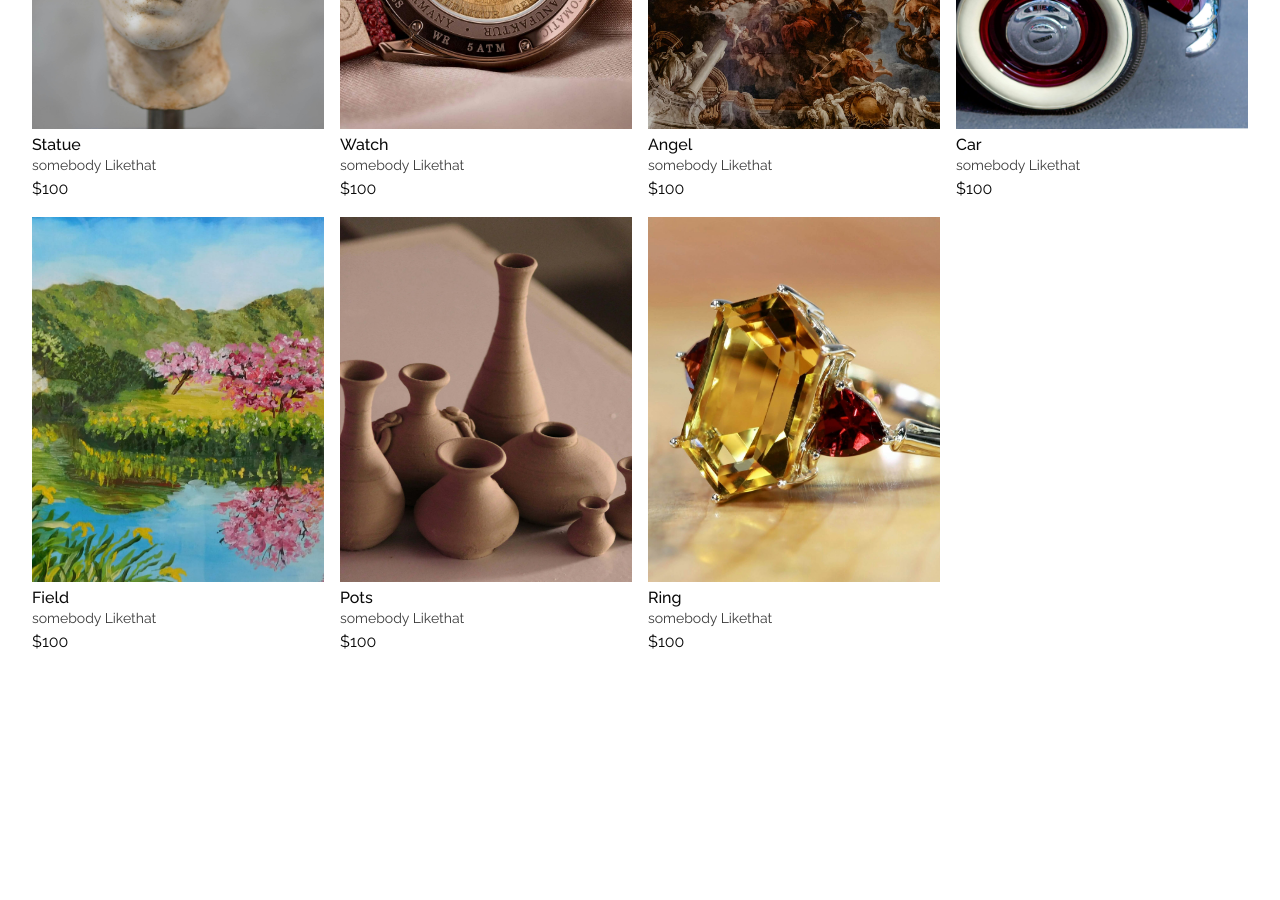
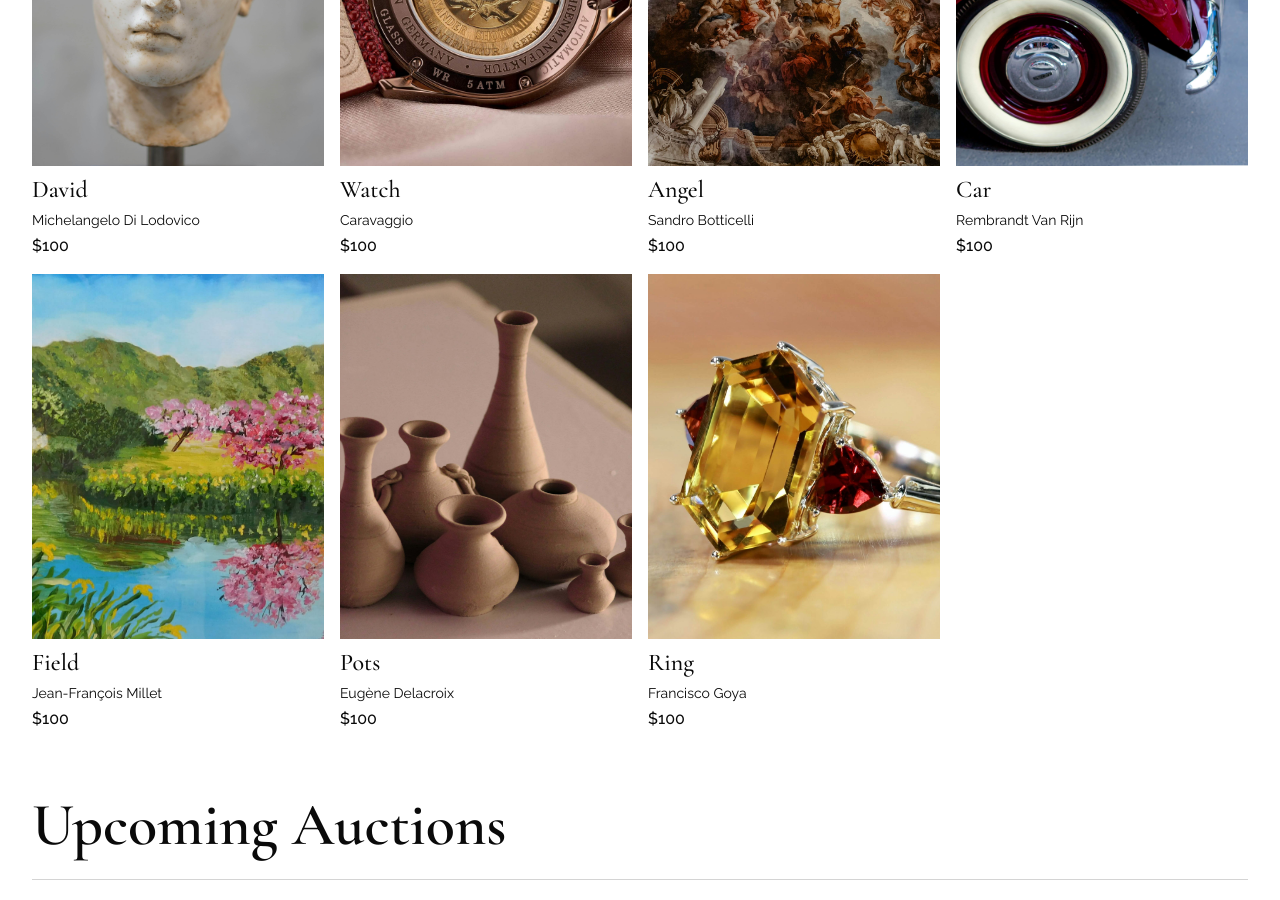
Before and after one commit to samuelkime267/luxora_auctions, a Next.js app: page / in a window 1280 px wide. Shown: the part 1260-2160 px from the top of the page. Before the commit the page ends 1946 px from the top, so only its background shows below. Built offline with nearby package versions, Linux system fonts and the light colour scheme.

Commit message:
finished featured auction section

```diff
--- a/app/page.tsx
+++ b/app/page.tsx
@@ -1,6 +1,7 @@
 import Hero from "@/components/Hero";
 import ProductGrid from "@/features/artworks/components/ProductGrid";
 import { artworks } from "@/data/artworks.data";
+import Titles from "@/components/Titles";
 
 export default function Home() {
   return (
@@ -8,8 +9,12 @@ export default function Home() {
       <Hero />
 
       <section>
-        <h4 className='mb-6'>Featured Artworks</h4>
+        <Titles title="Featured Artworks" />
         <ProductGrid data={artworks} isLoading={false} />
+      </section>
+
+      <section>
+        <Titles title="Upcoming Auctions" />
       </section>
     </main>
   );
--- a/components/Hero.tsx
+++ b/components/Hero.tsx
@@ -16,7 +16,7 @@ export default function Hero() {
         </p>
       </div>
 
-      <Marquee autoFill>
+      <Marquee autoFill className="h-56 md:h-96">
         {images.map((img, i) => (
           <Image
             key={i}
--- /dev/null
+++ b/components/Titles.tsx
@@ -0,0 +1,20 @@
+import React from "react";
+import { cn } from "@/lib/utils";
+
+type titleProps = {
+  title: string;
+  className?: string;
+};
+
+export default function Titles({ className, title }: titleProps) {
+  return (
+    <div
+      className={cn(
+        "mb-4 md:mb-6 border-b border-neutral-300 pb:4 md:pb-6",
+        className
+      )}
+    >
+      <h3>{title}</h3>
+    </div>
+  );
+}
--- a/data/artworks.data.ts
+++ b/data/artworks.data.ts
@@ -13,8 +13,8 @@ import { artworkSchema } from "@/features/artworks/schema/artwork.schema";
 export const artworks: z.infer<typeof artworkSchema>[] = [
   {
     id: "1",
-    title: "Statue",
-    artist: "somebody likethat",
+    title: "David",
+    artist: "Michelangelo di Lodovico",
     artistId: "1",
     images: [statue.src, statue2.src],
     description: "cool statue",
@@ -27,7 +27,7 @@ export const artworks: z.infer<typeof artworkSchema>[] = [
   {
     id: "2",
     title: "Watch",
-    artist: "somebody likethat",
+    artist: "Caravaggio",
     artistId: "1",
     images: [watch.src, watch2.src],
     description: "cool watch",
@@ -40,7 +40,7 @@ export const artworks: z.infer<typeof artworkSchema>[] = [
   {
     id: "3",
     title: "Angel",
-    artist: "somebody likethat",
+    artist: "Sandro Botticelli",
     artistId: "1",
     images: [angel.src],
     description: "cool angel",
@@ -53,7 +53,7 @@ export const artworks: z.infer<typeof artworkSchema>[] = [
   {
     id: "4",
     title: "Car",
-    artist: "somebody likethat",
+    artist: "Rembrandt van Rijn",
     artistId: "1",
     images: [car.src],
     description: "cool car",
@@ -66,7 +66,7 @@ export const artworks: z.infer<typeof artworkSchema>[] = [
   {
     id: "5",
     title: "Field",
-    artist: "somebody likethat",
+    artist: "Jean-François Millet",
     artistId: "1",
     images: [field.src],
     description: "cool field",
@@ -79,7 +79,7 @@ export const artworks: z.infer<typeof artworkSchema>[] = [
   {
     id: "6",
     title: "Pots",
-    artist: "somebody likethat",
+    artist: "Eugène Delacroix",
     artistId: "1",
     images: [pots.src],
     description: "cool pots",
@@ -92,7 +92,7 @@ export const artworks: z.infer<typeof artworkSchema>[] = [
   {
     id: "7",
     title: "Ring",
-    artist: "somebody likethat",
+    artist: "Francisco Goya",
     artistId: "1",
     images: [ring.src],
     description: "cool ring",
--- a/features/artworks/components/ProductGrid.tsx
+++ b/features/artworks/components/ProductGrid.tsx
@@ -13,15 +13,25 @@ export default function ProductGrid({ data, isLoading }: Props) {
 
   return (
     <div className="w-full grid grid-cols-2 md:grid-cols-3 lg:grid-cols-4 gap-2 md:gap-4">
-      {data.map(({ artist, id, images, price, title }, i) => (
-        <div key={i} className="">
+      {data.map(({ id, images, price, title, artist }, i) => (
+        <div key={i} className="group">
           <Link href={`/artworks/${id}`}>
-            <div className='w-full h-auto aspect-[4/5] mb-2'>
-              <Image src={images[0]} alt={title} width={400} height={400} className='w-full h-full object-cover' />
+            <div className="w-full h-auto aspect-[4/5] mb-2 overflow-hidden">
+              <Image
+                src={images[0]}
+                alt={title}
+                width={400}
+                height={400}
+                className="w-full h-full object-cover group-hover:scale-110 duration-300"
+              />
             </div>
-            <p className='font-medium capitalize leading-[1]'>{title}</p>
-            <small className='mb-2 capitalize opacity-80'>{artist}</small>
-            <p className=''>${price}</p>
+            <div className="flex items-start justify-start flex-col gap-0.5 lg:gap-1">
+              <p className="font-corm capitalize text-xl md:text-2xl font-medium">
+                {title}
+              </p>
+              <p className="text-xs md:text-sm capitalize">{artist}</p>
+              <p className="font-medium">${price}</p>
+            </div>
           </Link>
         </div>
       ))}
```
Also changed, not shown: .eslintrc.json.
